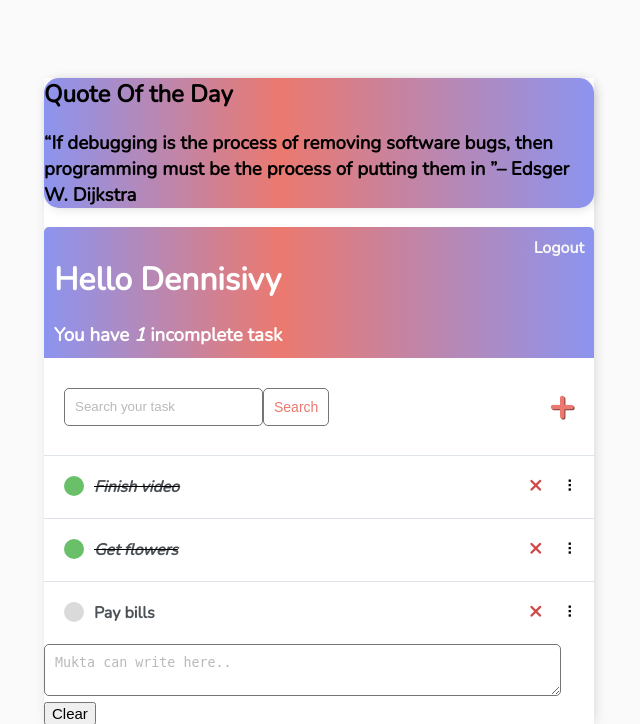
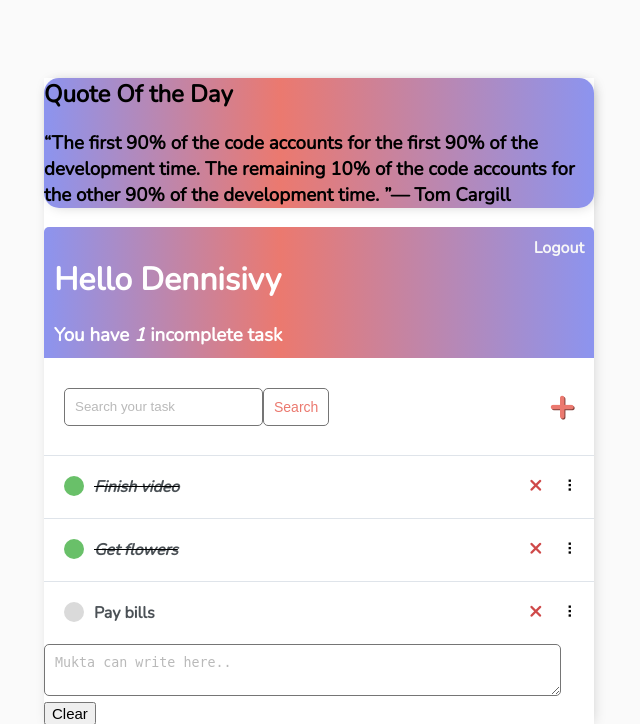
Before and after one commit to Abhishek-Gawande/Project-Musings, a Django app: page / in a window 1280 px wide. Shown: the top 724 px of the page, without its empty margins (321-961 px from the left). Run offline with Django 3.2, Linux system fonts and the light colour scheme; a user stored in the database is signed in; data comes from the database, SQL or seed files in the repository; both versions use the stored data as it was after the commit.

Commit message:
Add files via upload

```diff
--- a/base/templates/base/task_list.html
+++ b/base/templates/base/task_list.html
@@ -1,8 +1,8 @@
 {% extends 'base/main.html' %} {% block content %}
 <div class="container2">
     <h2>Quote Of the Day</h2>
-    <h3><q>If debugging is the process of removing software bugs, then programming must be the process of putting them in
-</q>– Edsger W. Dijkstra</h3>
+    <h3><q>The first 90% of the code accounts for the first 90% of the development time. The remaining 10% of the code accounts for the other 90% of the development time.
+</q>— Tom Cargill</h3>
 </div>
 
 
```
Also changed, not shown: db.sqlite3.
